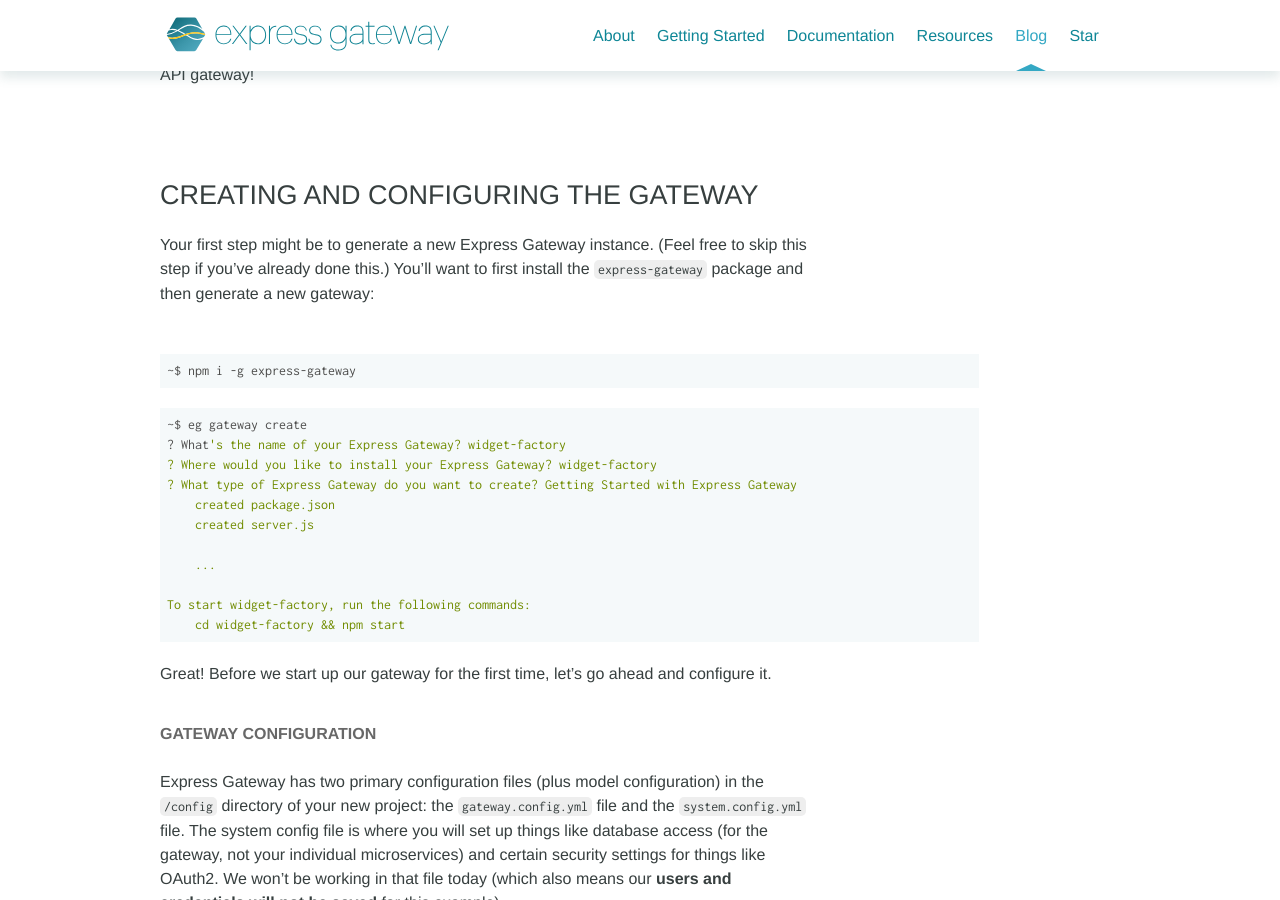
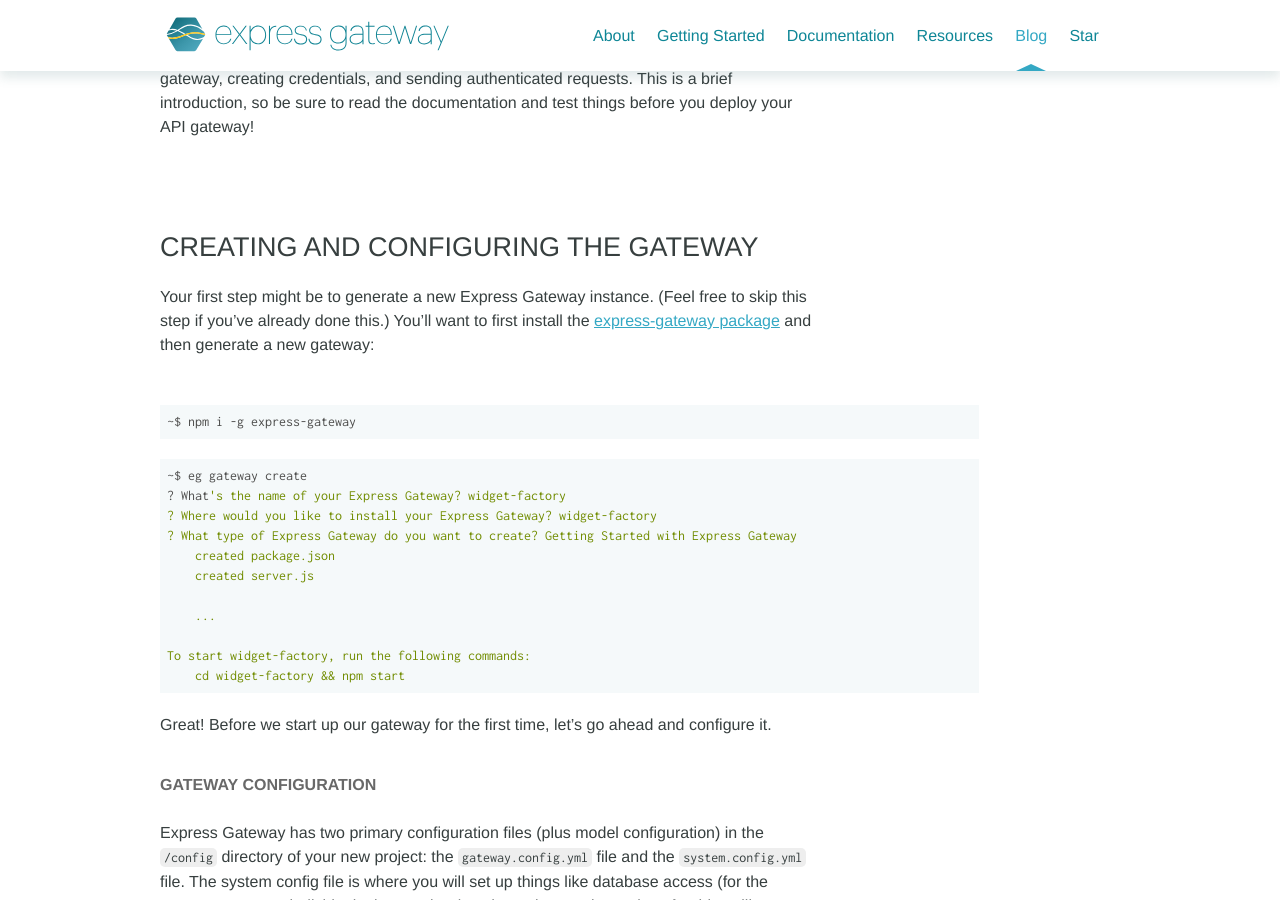
Before and after one commit to ExpressGateway/express-gateway.io, a Jekyll site: the page built from _posts/2017-08-08-implementing-key-auth.md, in a window 1280 px wide and 900 px high, scrolled down 771 px. Built offline with Jekyll 4.4.1, drawn with Linux system fonts in a browser that asks for light colours; nearby versions of some CDN libraries; some web fonts are replaced; comment, search, counter and statistics services are not loaded; some of the changed lines change nothing that is shown.

Commit message:
fixed spacing on excerpt

````diff
--- a/_posts/2017-08-08-implementing-key-auth.md
+++ b/_posts/2017-08-08-implementing-key-auth.md
@@ -11,13 +11,14 @@
 ---
 You've probably used it before: key authentication. The basic idea is simple, to authenticate your app or client with a given service you send a key to identify (and authorize) yourself. This is not intended for individual users necessarily, but rather for systems talking to each other.
 <!--excerpt-->
+
 ![Implementing Key Authentication in Express Gateway](/assets/img/implement-key-auth.png)
 
 In this article I'll be showing you how to get up and running with key authentication quickly and easily with Express Gateway (EG). We'll talk about setting up and configuring your gateway, creating credentials, and sending authenticated requests. This is a brief introduction, so be sure to read the documentation and test things before you deploy your API gateway!
 
 ### Creating and Configuring the Gateway
 
-Your first step might be to generate a new Express Gateway instance. (Feel free to skip this step if you've already done this.) You'll want to first install the `express-gateway` package and then generate a new gateway:
+Your first step might be to generate a new Express Gateway instance. (Feel free to skip this step if you've already done this.) You'll want to first install the [express-gateway package](https://www.npmjs.com/package/express-gateway) and then generate a new gateway:
 
 ```
 ~$ npm i -g express-gateway
````
